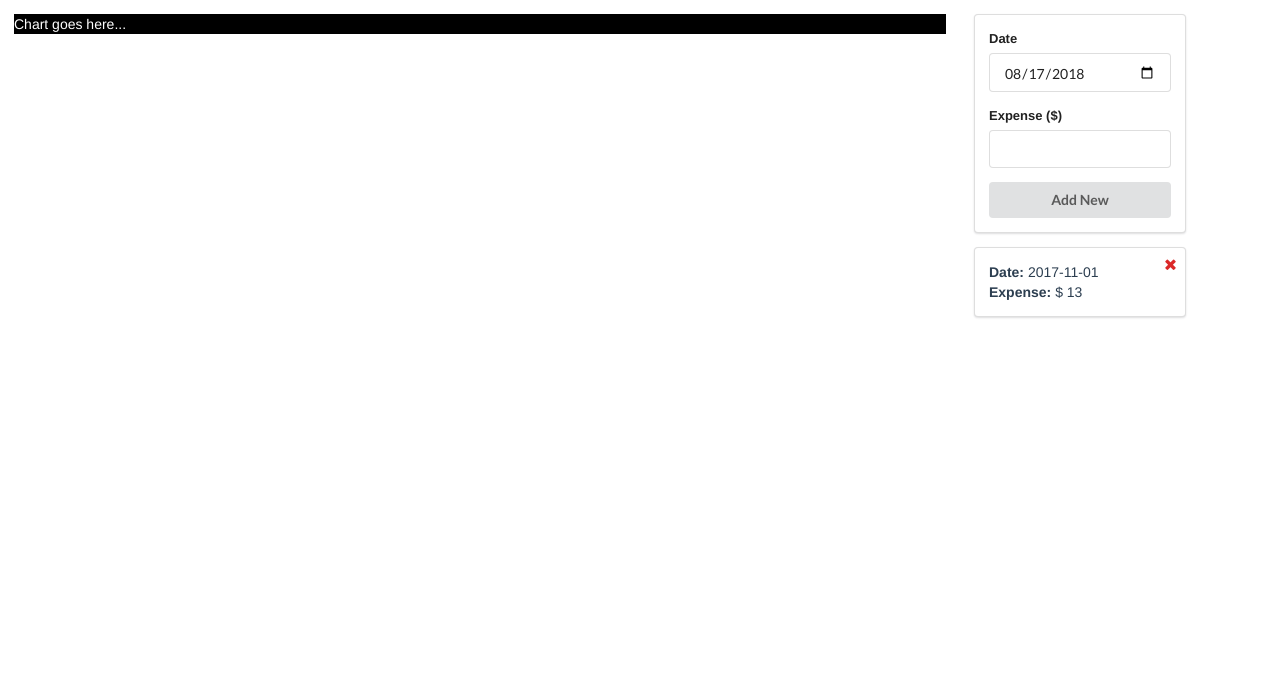
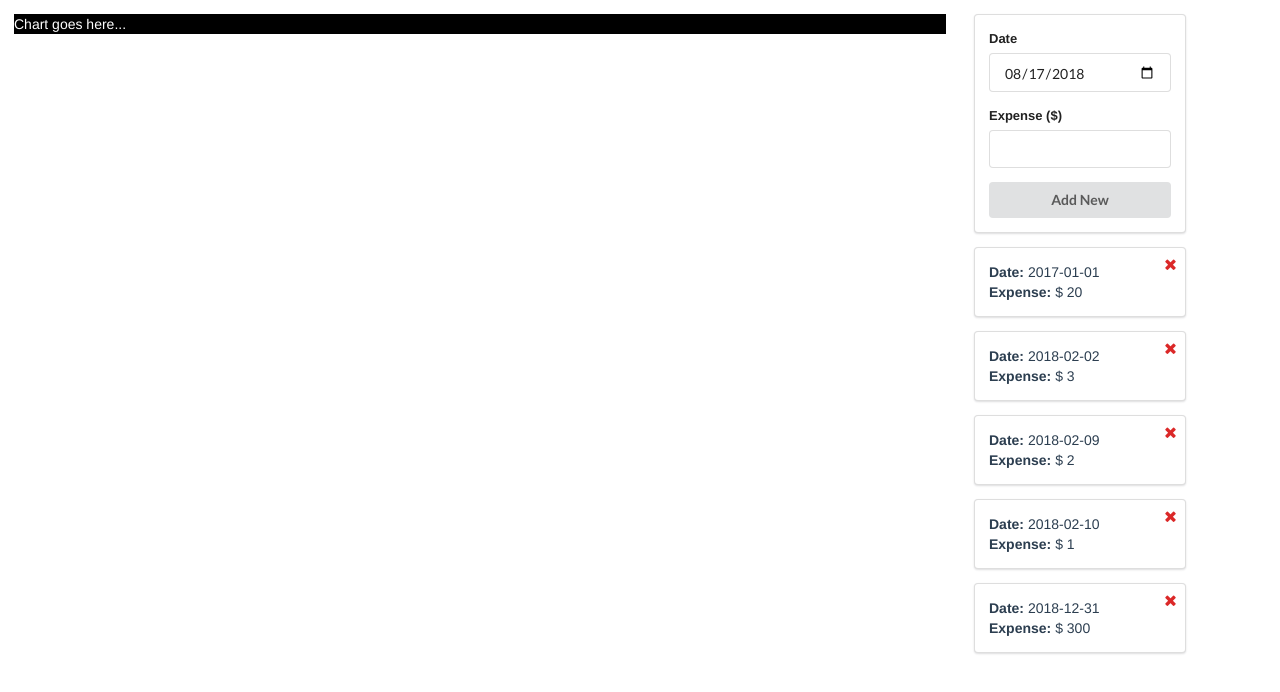
Before and after one commit to victoryapcheeann/vueexpenseapp, a Vue app: page / in a window 1280 px wide. Shown: the top 692 px of the page. Built offline with nearby package versions, Linux system fonts and the light colour scheme.

Commit message:
Install vuex, implemented the getter and mapGetters

```diff
--- a/index.html
+++ b/index.html
@@ -3,7 +3,7 @@
   <head>
     <meta charset="utf-8">
     <meta name="viewport" content="width=device-width,height=device-height,initial-scale=1.0">
-    <title>healint-assignment</title>
+    <title>Vue Expense App</title>
     <link rel="stylesheet" type="text/css" href="https://cdnjs.cloudflare.com/ajax/libs/semantic-ui/2.3.3/semantic.min.css">
 
   </head>
--- a/package.json
+++ b/package.json
@@ -10,7 +10,8 @@
     "build": "node build/build.js"
   },
   "dependencies": {
-    "vue": "^2.5.2"
+    "vue": "^2.5.2",
+    "vuex": "^3.0.1"
   },
   "devDependencies": {
     "autoprefixer": "^7.1.2",
@@ -21,7 +22,7 @@
     "babel-plugin-transform-runtime": "^6.22.0",
     "babel-plugin-transform-vue-jsx": "^3.5.0",
     "babel-preset-env": "^1.3.2",
-    "babel-preset-stage-2": "^6.22.0",
+    "babel-preset-stage-2": "^6.24.1",
     "chalk": "^2.0.1",
     "copy-webpack-plugin": "^4.0.1",
     "css-loader": "^0.28.0",
--- a/src/components/ExpenseList.vue
+++ b/src/components/ExpenseList.vue
@@ -4,7 +4,7 @@
       @addExpense="addExpense">
     </expense-input>
     <expense-item
-      v-for="item in expenseList"
+      v-for="item in expenseListStoredByDate"
       :key="item.id"
       :item="item"
       @deleteExpense="deleteExpense">
@@ -16,20 +16,17 @@
 <script>
   import ExpenseItem from './ExpenseItem'
   import ExpenseInput from './ExpenseInput'
+  import { mapGetters } from 'vuex'
 export default {
   name: "ExpenseList",
   components: {
     ExpenseItem,
     ExpenseInput
   },
-  data() {
-    return {
-      expenseList: [{
-        id: 1,
-        date: '2017-11-01',
-        expense: 13
-      }]
-    }
+  computed: {
+      ...mapGetters([
+        'expenseListStoredByDate'
+    ])
   },
   methods: {
     addExpense: function(payload) {
--- a/src/main.js
+++ b/src/main.js
@@ -2,12 +2,14 @@
 // (runtime-only or standalone) has been set in webpack.base.conf with an alias.
 import Vue from 'vue'
 import App from './App'
+import { store } from './store/store';
 
 Vue.config.productionTip = false
 
 /* eslint-disable no-new */
 new Vue({
   el: '#app',
+  store,
   components: { App },
   template: '<App/>'
 })
--- /dev/null
+++ b/src/store/store.js
@@ -0,0 +1,38 @@
+import Vue from 'vue';
+import VueX from 'vuex';
+
+Vue.use(VueX);
+
+export const store = new VueX.Store({
+    state: {
+        expenseList: [{
+            id: 1,
+            date: '2017-01-01',
+            expense: 20
+          },{
+            id: 2,
+            date: '2018-12-31',
+            expense: 300
+          },{
+            id: 3,
+            date: '2018-02-10',
+            expense: 1
+          },{
+            id: 4,
+            date: '2018-02-09',
+            expense: 2
+          },{
+            id: 5,
+            date: '2018-02-02',
+            expense: 3
+          }]
+    },
+    getters: {
+        expenseListStoredByDate(state){
+          let storedList = [...state.expenseList].sort((a, b) => {
+            return new Date(a.date) - new Date(b.date);
+        });
+          return storedList;
+        }
+    }
+});
```
Also changed, not shown: 1 other file (tests, documents, lock files or other folders).
